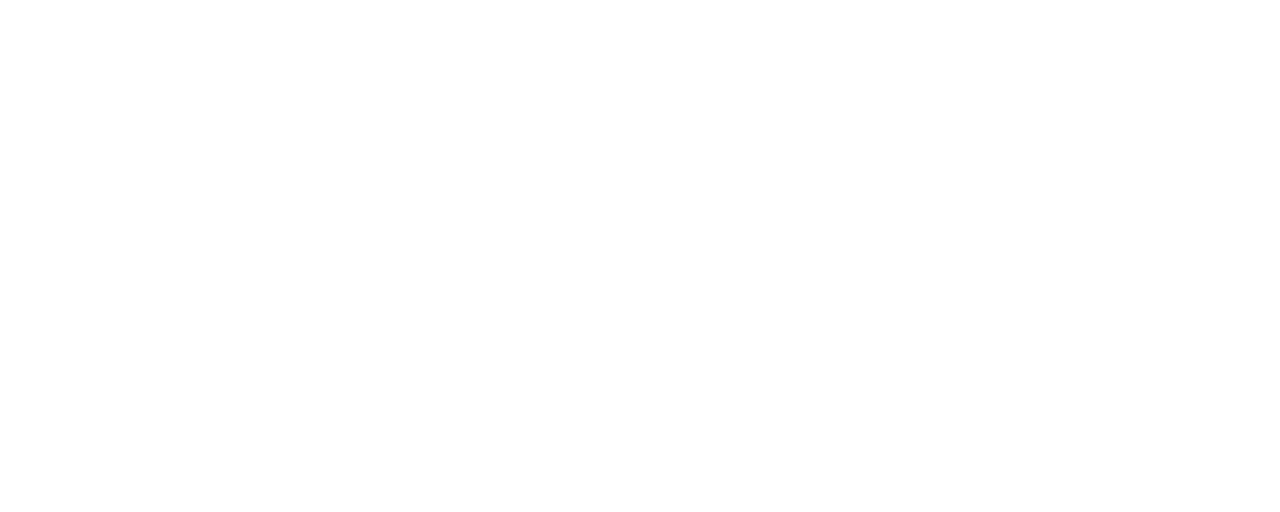
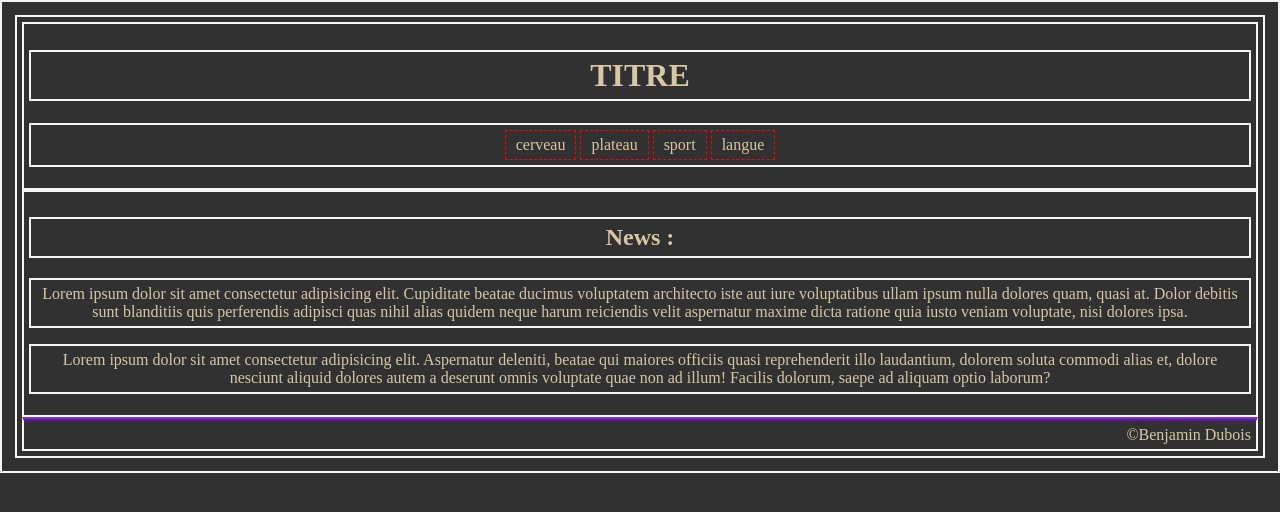
Before and after one commit to BenjamainDubois/les-petits-jeux, a plain HTML site: page index.html in a window 1280 px wide. Drawn offline with Linux system fonts and the light colour scheme.

Commit message:
dev.css + header&footer général

```diff
--- /dev/null
+++ b/css/dev.css
@@ -0,0 +1,25 @@
+* {
+    background-color: rgb(49, 49, 49);
+    color: rgb(216, 199, 164);
+    padding: 5px;
+    border: solid whitesmoke 2px;
+    text-align: center;
+}
+
+li {
+    list-style: none;
+    display: inline-block;
+    padding: 5px;
+    text-align: center;
+    border: dashed red 1px;
+}
+
+footer {
+    text-align: right;
+    border-top: blueviolet ridge 4px;
+}
+
+a {
+    text-decoration: none;
+    border: none;
+}
--- a/index.html
+++ b/index.html
@@ -1,10 +1,42 @@
 <!DOCTYPE html>
 <html lang="en">
+
 <head>
     <meta charset="UTF-8">
     <title>Home</title>
+    <link rel="stylesheet" href="./css/dev.css">
 </head>
+
 <body>
+    <header>
+        <H1>TITRE</H1>
+        <ul>
+            <!-- jeux cérébrales -->
+            <li><a href="">cerveau</a></li>
+            <!-- jeux de plateaux -->
+            <li><a href="">plateau</a></li>
+            <!-- exercice sport et judo -->
+            <li><a href="">sport</a></li>
+            <!-- jeux linguistique -->
+            <li><a href="">langue</a></li>
+        </ul>
+    </header>
 
+    <section>
+        <h2>News :</h2>
+        <p>
+            Lorem ipsum dolor sit amet consectetur adipisicing elit. Cupiditate beatae ducimus voluptatem architecto iste aut iure voluptatibus ullam ipsum nulla dolores quam, quasi at. Dolor debitis sunt blanditiis quis perferendis adipisci quas nihil alias quidem
+            neque harum reiciendis velit aspernatur maxime dicta ratione quia iusto veniam voluptate, nisi dolores ipsa.
+        </p>
+        <p>
+            Lorem ipsum dolor sit amet consectetur adipisicing elit. Aspernatur deleniti, beatae qui maiores officiis quasi reprehenderit illo laudantium, dolorem soluta commodi alias et, dolore nesciunt aliquid dolores autem a deserunt omnis voluptate quae non ad
+            illum! Facilis dolorum, saepe ad aliquam optio laborum?
+        </p>
+    </section>
+
+    <footer>
+        &copy;Benjamin&nbsp;Dubois
+    </footer>
 </body>
+
 </html>
```
